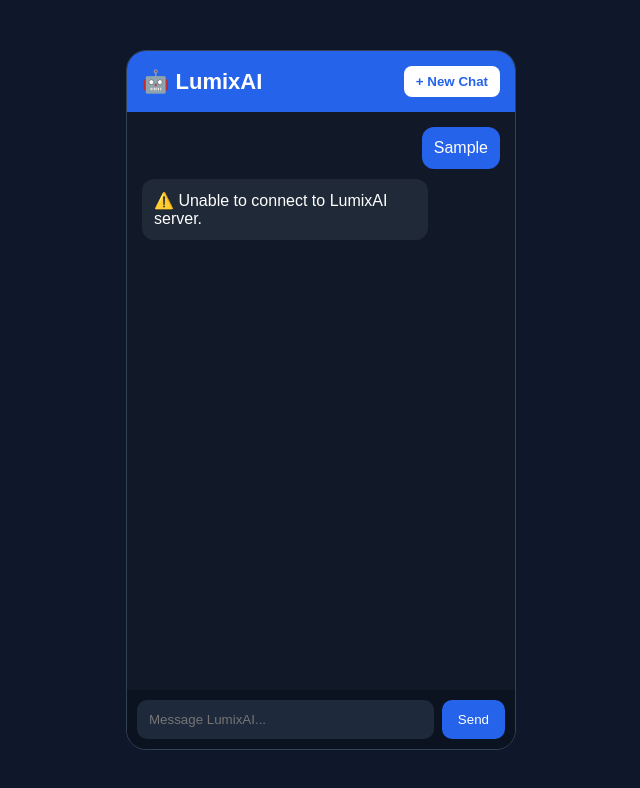
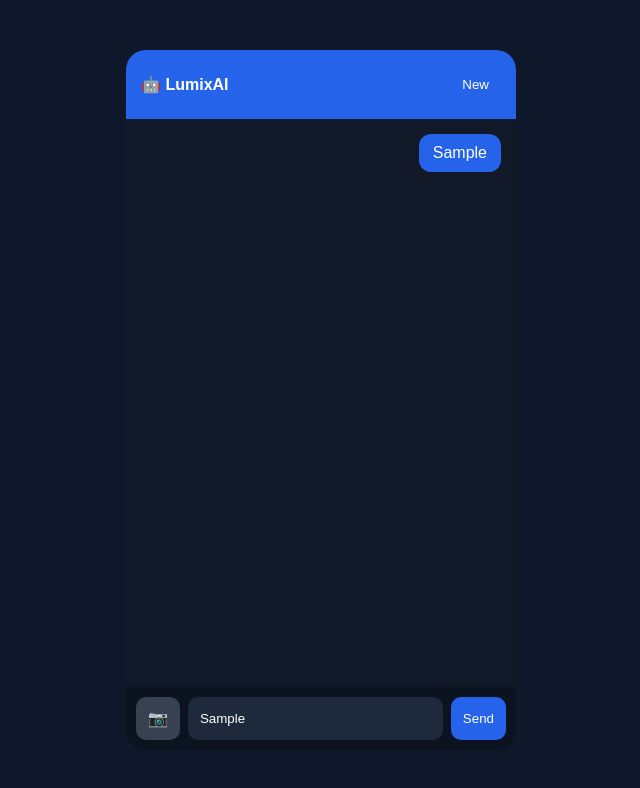
Before and after one commit to rrealbaconepro-byte/LumixAI, a website: page index.html in a window 1280 px wide. Both pictures are taken after typing "Sample" into the empty fields and a click on the button "Send". Shown: the whole page, without its empty margins (319-959 px from the left). Drawn offline with Linux system fonts and the light colour scheme; no server answers.

Commit message:
Refactor HTML structure and update styles

```diff
--- a/index.html
+++ b/index.html
@@ -1,174 +1,92 @@
 <!DOCTYPE html>
-<html lang="en">
+<html>
 <head>
 <meta charset="UTF-8">
-<meta name="viewport" content="width=device-width, initial-scale=1.0">
+<meta name="viewport" content="width=device-width,initial-scale=1">
 <title>LumixAI</title>
-
 <style>
-*{
-  margin:0;
-  padding:0;
-  box-sizing:border-box;
-  font-family:Arial,Helvetica,sans-serif;
-}
-
-body{
-  background:#0f172a;
-  display:flex;
-  justify-content:center;
-  align-items:center;
-  height:100vh;
-}
-
-.app{
-  width:390px;
-  height:700px;
-  background:#111827;
-  border-radius:20px;
-  border:1px solid #334155;
-  display:flex;
-  flex-direction:column;
-  overflow:hidden;
-}
-
-.header{
-  background:#2563eb;
-  color:#fff;
-  padding:15px;
-  display:flex;
-  justify-content:space-between;
-  align-items:center;
-}
-
-.logo{
-  font-size:22px;
-  font-weight:bold;
-}
-
-.new{
-  background:#fff;
-  color:#2563eb;
-  border:none;
-  padding:8px 12px;
-  border-radius:8px;
-  cursor:pointer;
-  font-weight:bold;
-}
-
-.chat{
-  flex:1;
-  padding:15px;
-  overflow-y:auto;
-  display:flex;
-  flex-direction:column;
-  gap:10px;
-}
-
-.msg{
-  max-width:80%;
-  padding:12px;
-  border-radius:12px;
-  color:white;
-  word-wrap:break-word;
-}
-
-.user{
-  align-self:flex-end;
-  background:#2563eb;
-}
-
-.ai{
-  align-self:flex-start;
-  background:#1f2937;
-}
-
-.footer{
-  display:flex;
-  padding:10px;
-  background:#0b1220;
-}
-
-#message{
-  flex:1;
-  padding:12px;
-  border:none;
-  outline:none;
-  border-radius:10px;
-  background:#1e293b;
-  color:white;
-}
-
-.send{
-  margin-left:8px;
-  border:none;
-  background:#2563eb;
-  color:white;
-  padding:12px 16px;
-  border-radius:10px;
-  cursor:pointer;
-}
+*{margin:0;padding:0;box-sizing:border-box;font-family:Arial}
+body{background:#0f172a;height:100vh;display:flex;justify-content:center;align-items:center}
+.app{width:390px;height:700px;background:#111827;border-radius:20px;display:flex;flex-direction:column;overflow:hidden}
+header{background:#2563eb;color:#fff;padding:15px;display:flex;justify-content:space-between;align-items:center}
+#chat{flex:1;overflow:auto;padding:15px;display:flex;flex-direction:column;gap:10px}
+.msg{padding:10px 14px;border-radius:12px;max-width:80%;color:#fff}
+.user{background:#2563eb;align-self:end}
+.ai{background:#1f2937}
+img.chatimg{width:180px;border-radius:12px;margin-top:6px}
+footer{display:flex;padding:10px;background:#0b1220;gap:8px}
+input[type=text]{flex:1;padding:12px;border:none;border-radius:10px;background:#1e293b;color:#fff}
+button{padding:12px;border:none;border-radius:10px;background:#2563eb;color:#fff;cursor:pointer}
+label{background:#374151;padding:12px;border-radius:10px;cursor:pointer}
+#file{display:none}
 </style>
 </head>
 <body>
 
 <div class="app">
+<header>
+<b>🤖 LumixAI</b>
+<button onclick="newChat()">New</button>
+</header>
 
-  <div class="header">
-    <div class="logo">🤖 LumixAI</div>
-    <button class="new" onclick="newChat()">+ New Chat</button>
-  </div>
+<div id="chat"></div>
 
-  <div id="chat" class="chat"></div>
-
-  <div class="footer">
-    <input id="message" type="text" placeholder="Message LumixAI...">
-    <button class="send" onclick="send()">Send</button>
-  </div>
-
+<footer>
+<label for="file">📷</label>
+<input id="file" type="file" accept="image/*">
+<input id="text" type="text" placeholder="Message LumixAI...">
+<button onclick="send()">Send</button>
+</footer>
 </div>
 
 <script>
-const chat = document.getElementById("chat");
-const input = document.getElementById("message");
+const chat=document.getElementById("chat");
+const text=document.getElementById("text");
+const file=document.getElementById("file");
 
-function addMessage(text, type){
-  const div = document.createElement("div");
-  div.className = "msg " + type;
-  div.textContent = text;
-  chat.appendChild(div);
-  chat.scrollTop = chat.scrollHeight;
+function bubble(content,type){
+ const div=document.createElement("div");
+ div.className="msg "+type;
+ if(typeof content==="string") div.textContent=content;
+ else div.appendChild(content);
+ chat.appendChild(div);
+ chat.scrollTop=chat.scrollHeight;
 }
 
 async function send(){
-  const text = input.value.trim();
-  if(!text) return;
+ const msg=text.value.trim();
+ const img=file.files[0];
 
-  addMessage(text, "user");
-  input.value = "";
+ if(!msg && !img) return;
 
-  try{
-    const res = await fetch("/chat",{
-      method:"POST",
-      headers:{
-        "Content-Type":"application/json"
-      },
-      body:JSON.stringify({message:text})
-    });
+ if(msg) bubble(msg,"user");
 
-    const data = await res.json();
-    addMessage(data.reply, "ai");
-  }catch{
-    addMessage("⚠️ Unable to connect to LumixAI server.", "ai");
-  }
+ if(img){
+   const image=document.createElement("img");
+   image.src=URL.createObjectURL(img);
+   image.className="chatimg";
+   bubble(image,"user");
+ }
+
+ const form=new FormData();
+ form.append("message",msg);
+ if(img) form.append("image",img);
+
+ const res=await fetch("/chat",{method:"POST",body:form});
+ const data=await res.json();
+
+ bubble(data.reply,"ai");
+
+ text.value="";
+ file.value="";
 }
 
 function newChat(){
-  chat.innerHTML = "";
+ chat.innerHTML="";
 }
 
-input.addEventListener("keydown", e=>{
-  if(e.key==="Enter") send();
+text.addEventListener("keydown",e=>{
+ if(e.key==="Enter") send();
 });
 </script>
 
```
